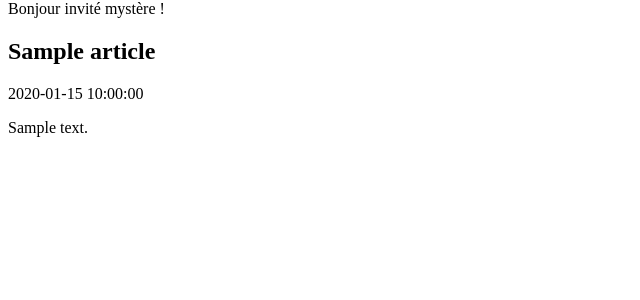
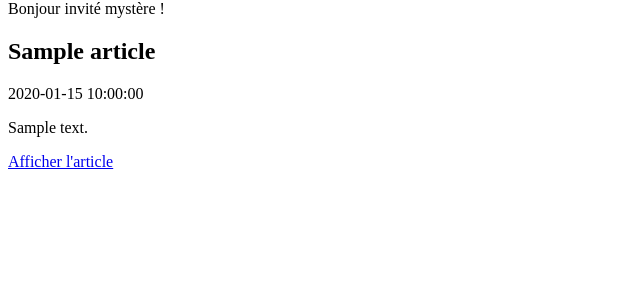
Before and after one commit to tchiron/PHP_DWWM_CCIL_2022, a PHP site: template view/article/index.html.php in a window 1280 px wide. Shown: the part 26-326 px from the top of the page, without its empty margins (0-640 px from the left). Run offline with PHP 8.4, Linux system fonts and the light colour scheme; the template is opened without the code that fills it: most values are stand-ins (such as "Sample title", 1, 10 or a date in 2020); some libraries are stand-ins or nearby versions.

Commit message:
Modification de la vue article/index.html.php

```diff
--- a/view/article/index.html.php
+++ b/view/article/index.html.php
@@ -1,21 +1,19 @@
 <?php require_once VIEW . DIRECTORY_SEPARATOR . 'header.html.php'; ?>
+
 <span>Bonjour <?= (isset($_SESSION['user'])) ? $_SESSION['user']->getPseudo() : "invité mystère"; ?> !</span>
+
 <!-- Affichage des articles -->
-<?php
-foreach ($articles as $article) : ?>
+<?php foreach ($articles as $article) : ?>
     <article id="article<?= $article->getIdArticle() ?>">
         <h1><?= filter_var($article->getTitle(), FILTER_SANITIZE_FULL_SPECIAL_CHARS) ?></h1>
         <span><?= filter_var($article->getCreatedAt(), FILTER_SANITIZE_FULL_SPECIAL_CHARS) ?></span>
         <p><?= nl2br(filter_var($article->getContent(), FILTER_SANITIZE_FULL_SPECIAL_CHARS)) ?></p>
+        <a href="<?= sprintf("/article/show/%d", $article->getIdArticle()) ?>">Afficher l'article</a>
         <?php if (isset($_SESSION['user'])) : ?>
-            <a href="<?= sprintf("/admin/edit_article.php?id=%d", $article->getIdArticle()) ?>">Editer</a>
-            <a href="<?= sprintf("/admin/delete_article.php?id=%d", $article->getIdArticle()) ?>">Supprimer</a>
+            <a href="<?= sprintf("/article/edit/%d", $article->getIdArticle()) ?>">Editer l'article</a>
+            <a href="<?= sprintf("/article/delete/%d", $article->getIdArticle()) ?>">Supprimer l'article</a>
         <?php endif; ?>
     </article>
-<?php
-endforeach;
-if (isset($_SESSION['user'])) : ?>
-    <a href="/admin/new_article.php">Nouvel article</a>
-<?php endif; ?>
+<?php endforeach; ?>
 
 <?php require_once VIEW . DIRECTORY_SEPARATOR . "footer.html.php"; ?>
```
